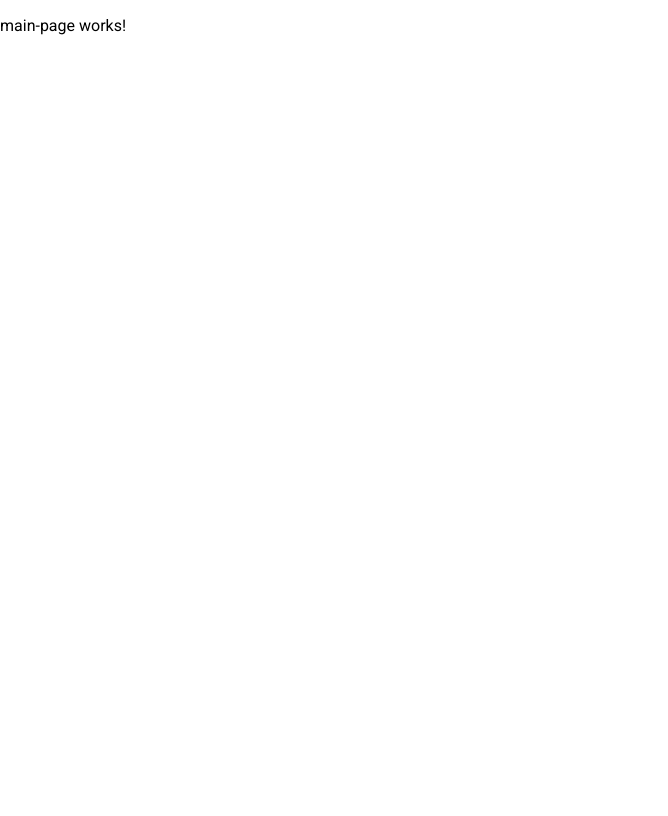
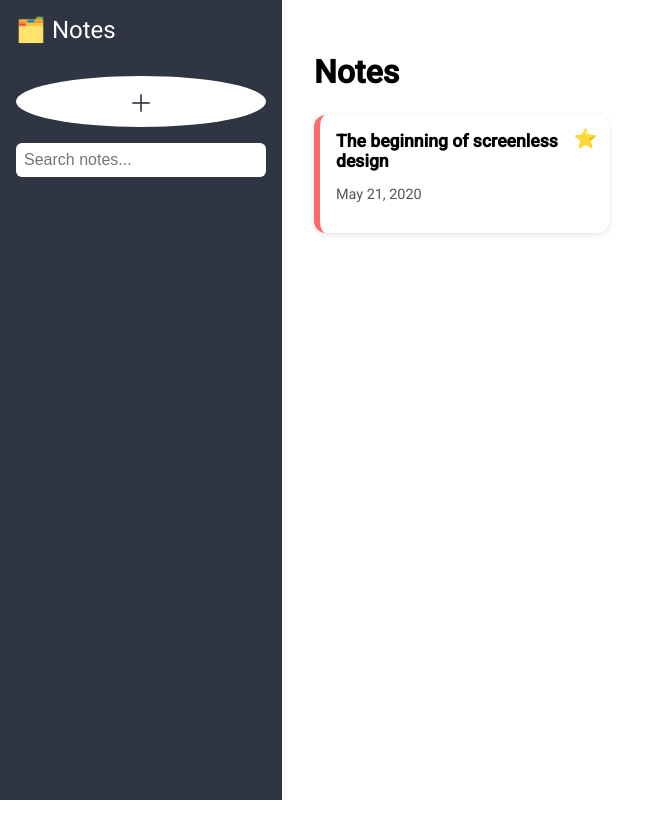
Before and after one commit to TheArtiist/notesPWA, an Angular app: page /mainPage in a window 1280 px wide. Shown: the whole page, without its empty margins (0-668 px from the left). Built offline with nearby package versions, Linux system fonts and the light colour scheme.

Commit message:
Some minor changes

```diff
--- a/src/app/login/login.component.scss
+++ b/src/app/login/login.component.scss
@@ -8,7 +8,7 @@ $font-stack: 'Segoe UI', sans-serif;
   background-color: $bg-color;
   color: white;
   border: none;
-  border-radius: $border-radius / 2;
+  border-radius: calc($border-radius / 2);
   padding: $input-padding 1rem;
   cursor: pointer;
   transition: background-color 0.3s ease;
@@ -46,7 +46,7 @@ $font-stack: 'Segoe UI', sans-serif;
     input {
       padding: $input-padding;
       border: 1px solid #ccc;
-      border-radius: $border-radius / 2;
+      border-radius: calc($border-radius / 2);
       margin-bottom: 0.5rem;
       font-size: 1rem;
     }
--- a/src/app/main-page/main-page.component.html
+++ b/src/app/main-page/main-page.component.html
@@ -1 +1,19 @@
-<p>main-page works!</p>
+
+  <div class="app">
+    <aside class="sidebar">
+      <div class="logo">🗂️ Notes</div>
+      <button class="add-note">＋</button>
+      <input type="text" class="search" placeholder="Search notes..." />
+    </aside>
+
+    <main class="main">
+      <h1>Notes</h1>
+      <div class="notes-grid">
+        <div class="note-card color-1">
+          <h2>The beginning of screenless design</h2>
+          <p>May 21, 2020</p>
+          <span class="icon">⭐</span>
+        </div>
+      </div>
+    </main>
+  </div>
--- a/src/app/main-page/main-page.component.scss
+++ b/src/app/main-page/main-page.component.scss
@@ -0,0 +1,102 @@
+$app-bg: #f5f7fa;
+$sidebar-bg: #2f3542;
+$note-radius: 12px;
+$note-padding: 1rem;
+
+$colors: (
+  color-1: #ff6b6b,
+  color-2: #ffa502,
+  color-3: #2ed573,
+  color-4: #1e90ff,
+  color-5: #a55eea,
+  color-6: #ff4757
+);
+
+body {
+  margin: 0;
+  font-family: 'Segoe UI', sans-serif;
+  background: $app-bg;
+}
+
+.app {
+  display: flex;
+  height: 100vh;
+}
+
+.sidebar {
+  width: 250px;
+  background: $sidebar-bg;
+  color: white;
+  display: flex;
+  flex-direction: column;
+  padding: 1rem;
+
+  .logo {
+    font-size: 1.5rem;
+    margin-bottom: 2rem;
+  }
+
+  .add-note {
+    background: white;
+    color: $sidebar-bg;
+    border: none;
+    font-size: 1.5rem;
+    padding: 0.5rem;
+    border-radius: 50%;
+    cursor: pointer;
+    margin-bottom: 1rem;
+  }
+
+  .search {
+    padding: 0.5rem;
+    border-radius: 6px;
+    border: none;
+    font-size: 1rem;
+  }
+}
+
+.main {
+  flex: 1;
+  padding: 2rem;
+
+  h1 {
+    margin-bottom: 1.5rem;
+  }
+
+  .notes-grid {
+    display: grid;
+    grid-template-columns: repeat(auto-fill, minmax(220px, 1fr));
+    gap: 1.5rem;
+
+    .note-card {
+      background: white;
+      border-radius: $note-radius;
+      padding: $note-padding;
+      box-shadow: 0 2px 6px rgba(0, 0, 0, 0.1);
+      position: relative;
+
+      h2 {
+        font-size: 1.1rem;
+        margin: 0 0 0.5rem;
+      }
+
+      p {
+        font-size: 0.9rem;
+        color: #555;
+      }
+
+      .icon {
+        position: absolute;
+        top: 0.75rem;
+        right: 0.75rem;
+        font-size: 1.2rem;
+      }
+    }
+
+    @each $name, $color in $colors {
+      .#{$name} {
+        border-left: 6px solid $color;
+      }
+    }
+  }
+}
--- a/src/app/main-page/main-page.component.ts
+++ b/src/app/main-page/main-page.component.ts
@@ -1,4 +1,6 @@
 import { Component } from '@angular/core';
+import { NoteCardsComponent } from './note-cards/note-cards.component';
+
 
 @Component({
   selector: 'mainPage',
@@ -8,5 +10,11 @@ import { Component } from '@angular/core';
   styleUrl: './main-page.component.scss'
 })
 export class MainPageComponent {
+  public readonly notes!: NoteCardsComponent[];
 
+  constructor(
+
+  ){
+    //ToDo
+  }
 }
```
Also changed, not shown: src/app/main-page/note-cards/note-cards.component.ts (+8 -0 lines).
